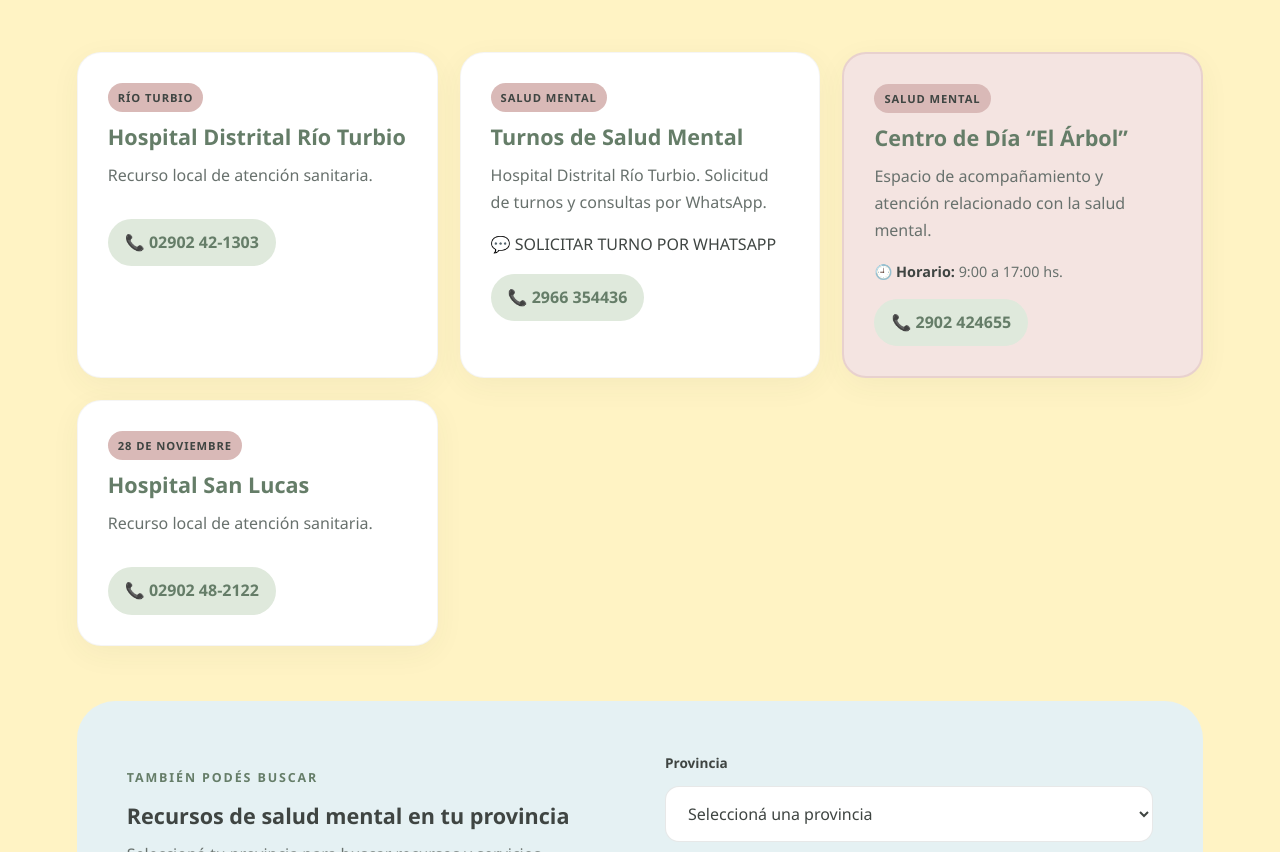
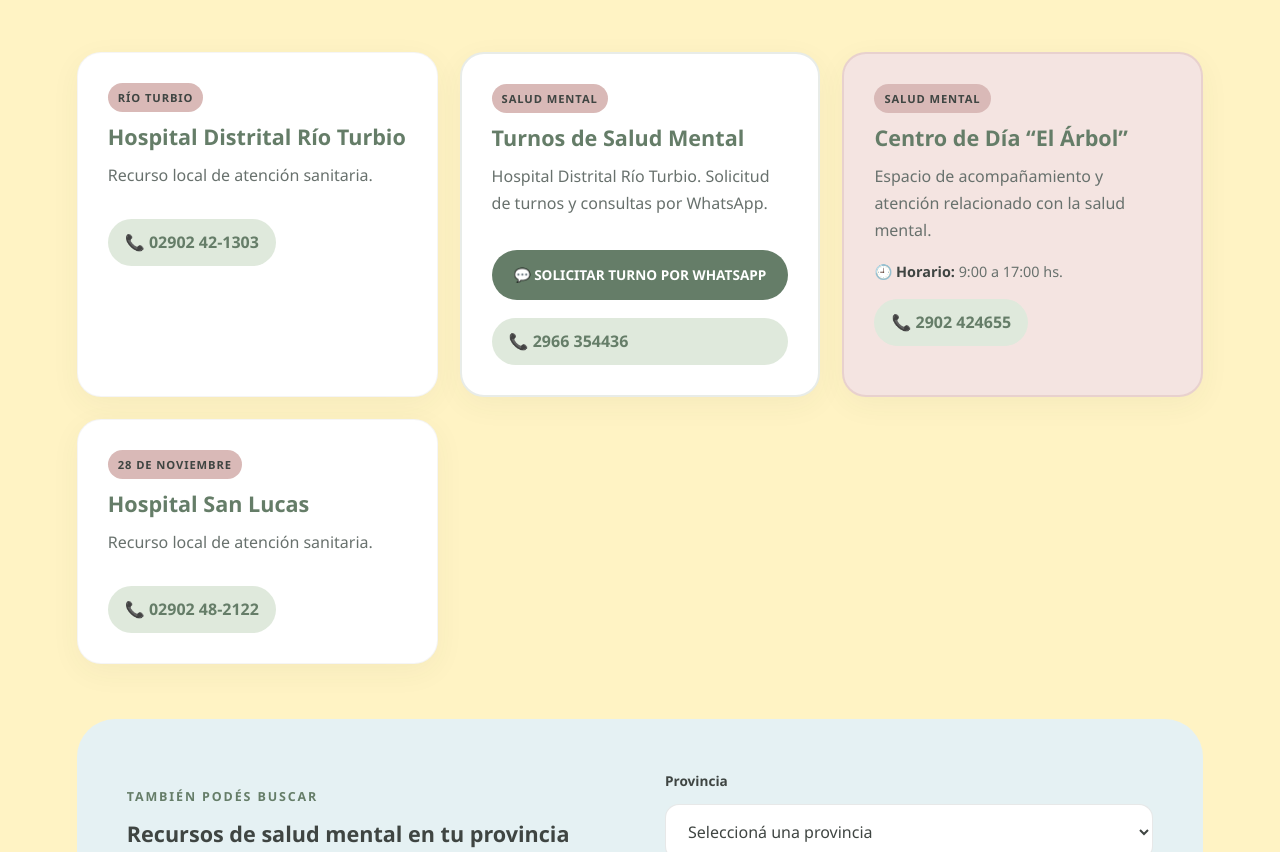
Before and after one commit to valentinnavega1-afk/entre-nosotros, a plain HTML site: page index.html in a window 1280 px wide. Shown: the part 9390-10242 px from the top of the page. Drawn offline with Linux system fonts and the light colour scheme.

Commit message:
Add files via upload

```diff
--- a/style.css
+++ b/style.css
@@ -2511,3 +2511,39 @@
 /* =========================================================
    FIN
    ========================================================= */
+/* =========================================================
+   TURNOS SALUD MENTAL - HOSPITAL RÍO TURBIO
+   ========================================================= */
+
+.mental-health-resource {
+    border: 2px solid rgba(101, 125, 104, 0.15);
+}
+
+.whatsapp-button {
+    display: inline-flex;
+    align-items: center;
+    justify-content: center;
+    width: 100%;
+    margin: 18px 0 10px;
+    padding: 13px 18px;
+    border-radius: 999px;
+    background: var(--sage-dark);
+    color: var(--white);
+    font-size: .85rem;
+    font-weight: 800;
+    text-align: center;
+    transition: transform var(--transition),
+                background var(--transition),
+                box-shadow var(--transition);
+}
+
+.whatsapp-button:hover {
+    transform: translateY(-3px);
+    background: #526b56;
+    box-shadow: var(--shadow);
+}
+
+.mental-health-resource .local-phone {
+    display: block;
+    margin-top: 8px;
+}
```
